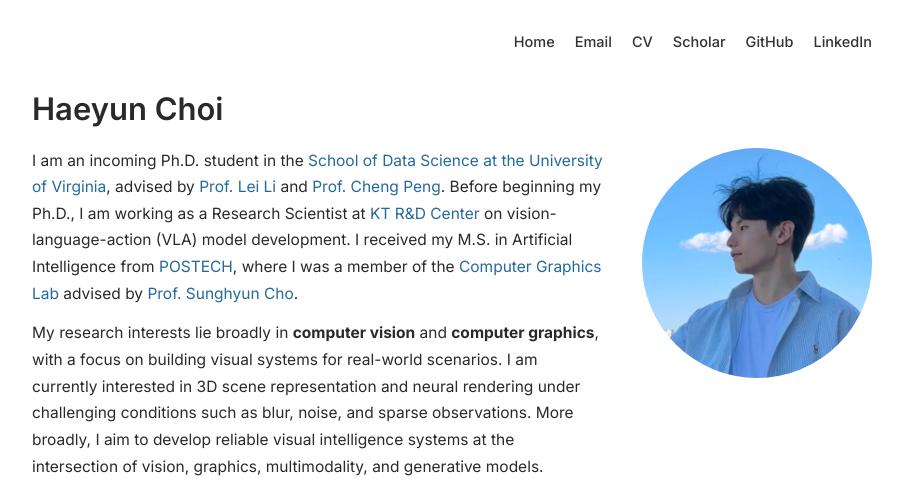
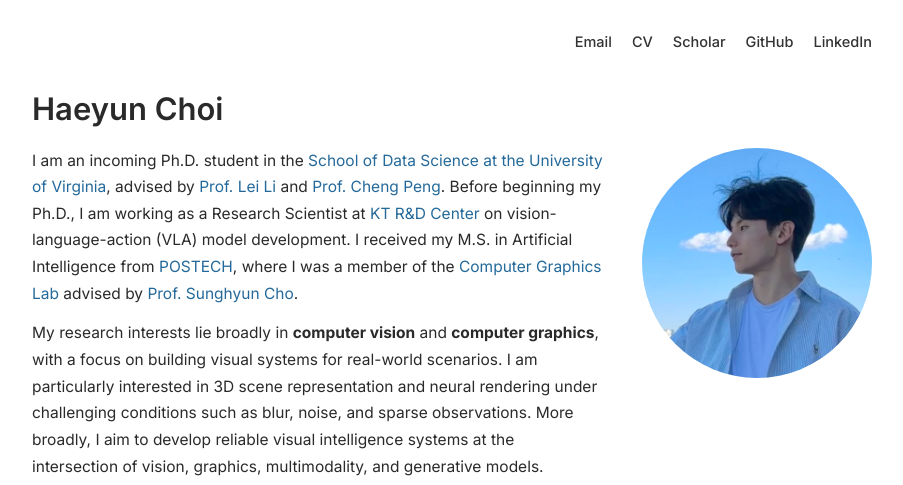
Before and after one commit to haeyun-choi/haeyun-choi.github.io, a Jekyll site: the page built from index.md, in a window 1280 px wide. Shown: the top 485 px of the page, without its empty margins (188-1091 px from the left). Built offline with Jekyll 4.4.1, drawn with Linux system fonts in a browser that asks for light colours.

Commit message:
Update navigation bio and CV

```diff
--- a/_includes/nav.html
+++ b/_includes/nav.html
@@ -1,5 +1,4 @@
 <nav class="site-nav" aria-label="Primary navigation">
-  <a href="{{ '/' | relative_url }}" target="_blank" rel="noopener noreferrer">Home</a>
   <a href="mailto:{{ site.author.email }}" target="_blank" rel="noopener noreferrer">Email</a>
   <a href="{{ site.author.cv | relative_url }}" target="_blank" rel="noopener noreferrer">CV</a>
   <a href="{{ site.author.scholar }}" target="_blank" rel="noopener noreferrer">Scholar</a>
--- a/index.md
+++ b/index.md
@@ -12,7 +12,7 @@ description: Academic personal website of Haeyun Choi
       I am an incoming Ph.D. student in the <a href="https://datascience.virginia.edu/" target="_blank" rel="noopener noreferrer">School of Data Science at the University of Virginia</a>, advised by <a href="https://craigleili.github.io/" target="_blank" rel="noopener noreferrer">Prof. Lei Li</a> and <a href="https://sites.google.com/view/cheng-peng/" target="_blank" rel="noopener noreferrer">Prof. Cheng Peng</a>. Before beginning my Ph.D., I am working as a Research Scientist at <a href="https://corp.kt.com/eng/" target="_blank" rel="noopener noreferrer">KT R&amp;D Center</a> on vision-language-action (VLA) model development. I received my M.S. in Artificial Intelligence from <a href="https://www.postech.ac.kr/eng/index.do" target="_blank" rel="noopener noreferrer">POSTECH</a>, where I was a member of the <a href="https://cg.postech.ac.kr/" target="_blank" rel="noopener noreferrer">Computer Graphics Lab</a> advised by <a href="https://www.scho.pe.kr/" target="_blank" rel="noopener noreferrer">Prof. Sunghyun Cho</a>.
     </p>
     <p>
-      My research interests lie broadly in <strong>computer vision</strong> and <strong>computer graphics</strong>, with a focus on building visual systems for real-world scenarios. I am currently interested in 3D scene representation and neural rendering under challenging conditions such as blur, noise, and sparse observations. More broadly, I aim to develop reliable visual intelligence systems at the intersection of vision, graphics, multimodality, and generative models.
+      My research interests lie broadly in <strong>computer vision</strong> and <strong>computer graphics</strong>, with a focus on building visual systems for real-world scenarios. I am particularly interested in 3D scene representation and neural rendering under challenging conditions such as blur, noise, and sparse observations. More broadly, I aim to develop reliable visual intelligence systems at the intersection of vision, graphics, multimodality, and generative models.
     </p>
   </div>
   <img class="profile-image" src="{{ '/assets/images/profile/avatar.jpg' | relative_url }}" alt="Portrait of Haeyun Choi">
```
Also changed, not shown: 1 other file.
